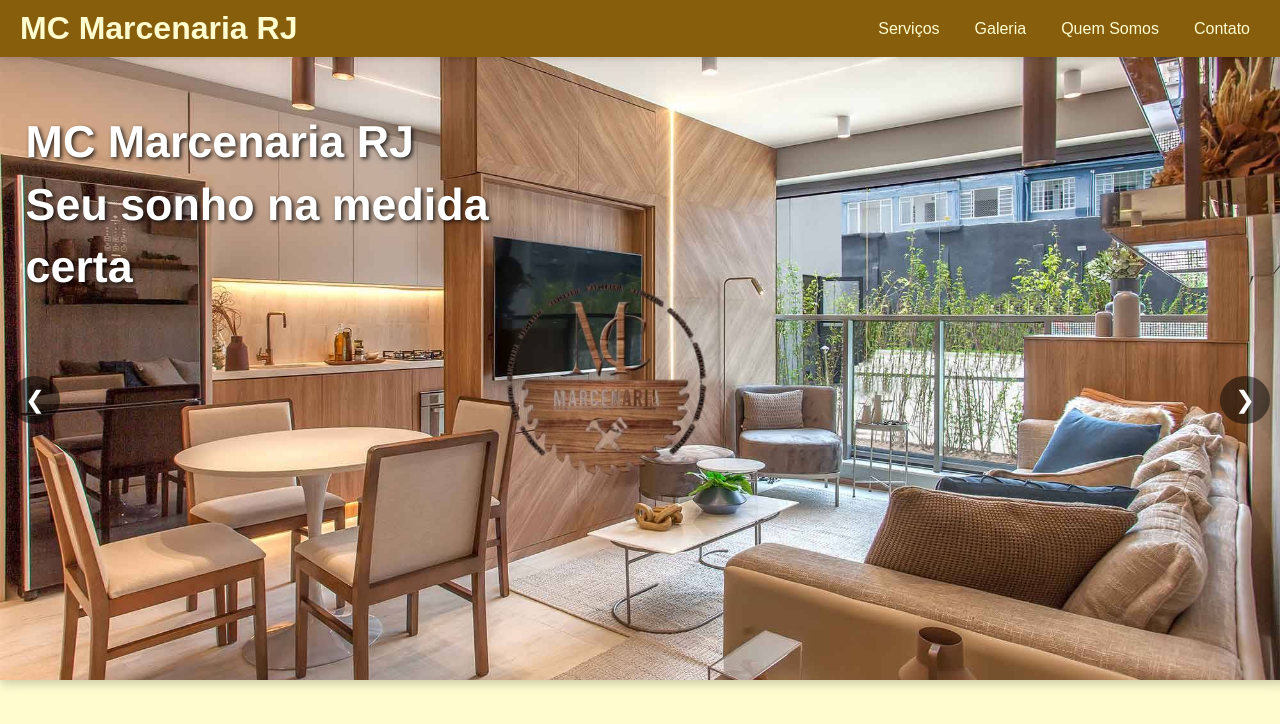
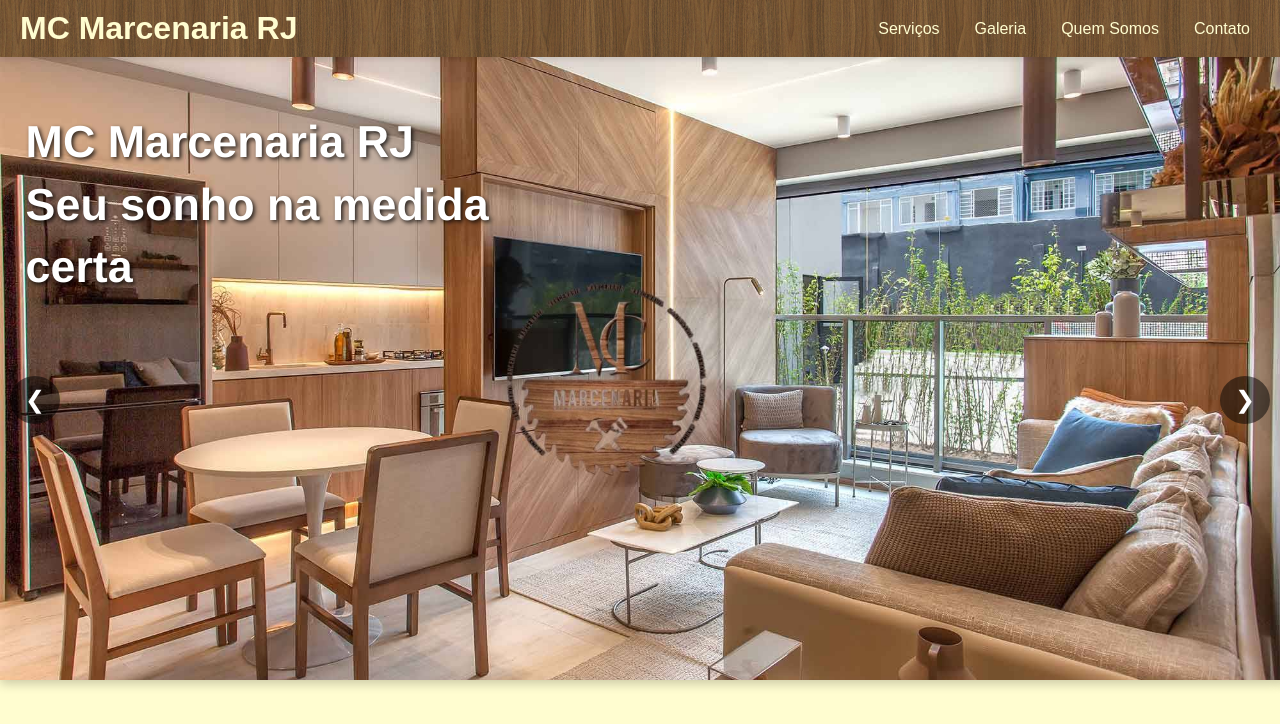
Before and after one commit to mouracfs007/mc-marcenaria, a plain HTML site: page index.html in a window 1280 px wide. Shown: the top 724 px of the page. Drawn offline with Linux system fonts and the light colour scheme.

Commit message:
Update Header madeira

```diff
--- a/style.css
+++ b/style.css
@@ -18,6 +18,7 @@ html, body {
 
 /* Cabeçalho */
 header {
+    background-image: url('/imagens/madeira.jpeg');
     position: fixed; /* Fixa o cabeçalho no topo */
     top: 0;
     left: 0;
```
